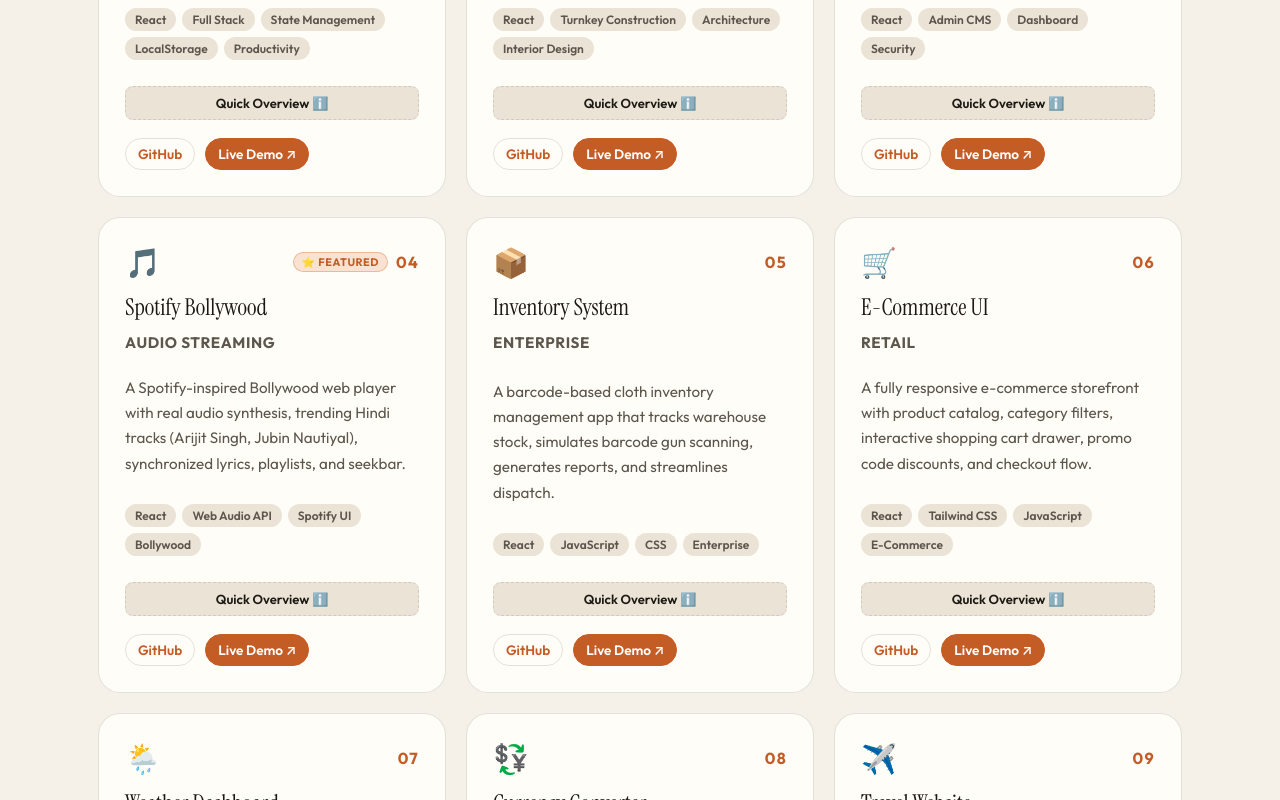
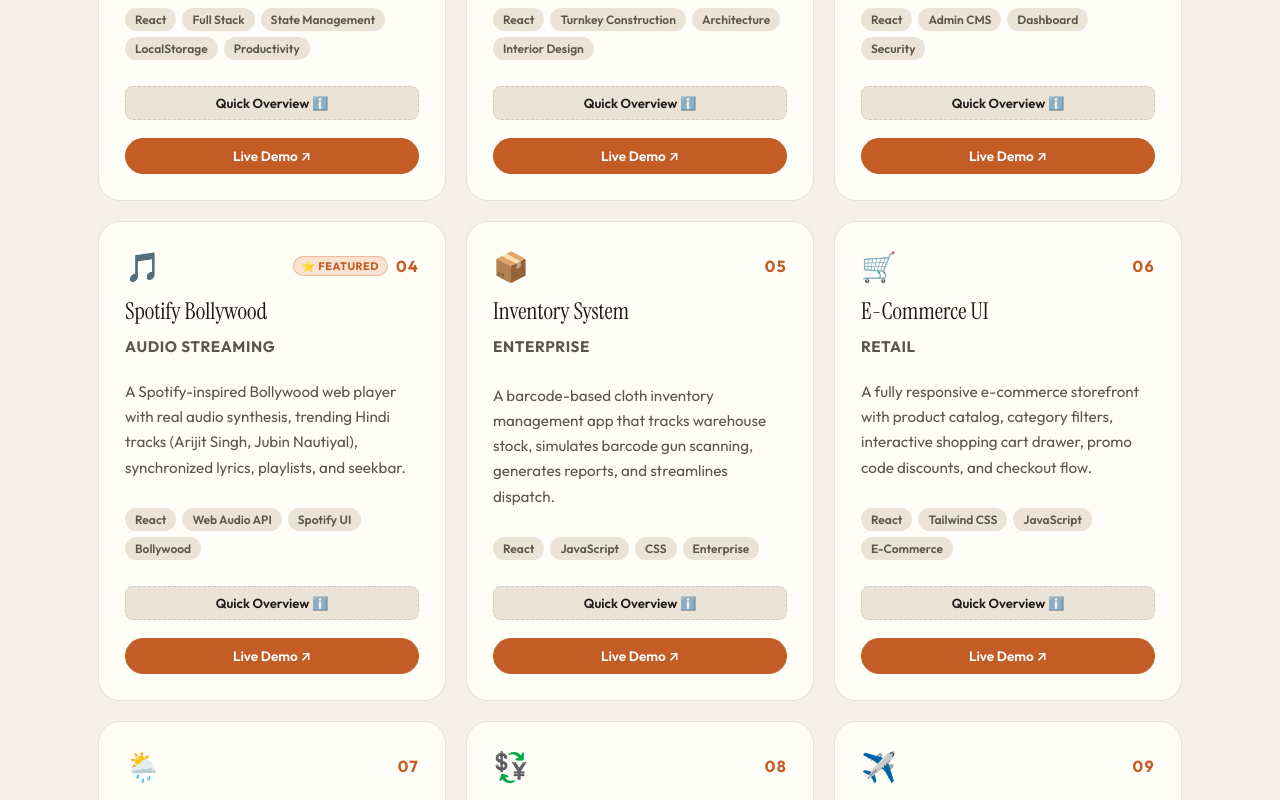
Before and after one commit to PrathamPanchal26/my-portfolio, a React (Create React App) app: page /projects in a window 1280 px wide. Shown: the part 900-1700 px from the top of the page. Built offline with nearby package versions, Linux system fonts and the light colour scheme.

Commit message:
Remove GitHub buttons from projects cards, modal overview, and demo viewer toolbar

```diff
--- a/src/App.css
+++ b/src/App.css
@@ -1879,6 +1879,9 @@ body::before {
   background: var(--accent) !important;
   color: #ffffff !important;
   border-color: var(--accent) !important;
+  flex: 1;
+  text-align: center;
+  padding: 8px 14px;
 }
 
 /* Project Modal */
--- a/src/demos/DemoViewer.js
+++ b/src/demos/DemoViewer.js
@@ -127,15 +127,6 @@ export default function DemoViewer() {
             <option value="currency-converter">💱 Currency Converter</option>
             <option value="travel-website">✈️ Travel Website</option>
           </select>
-
-          <a
-            href={demoMeta.github}
-            target="_blank"
-            rel="noreferrer"
-            className="demo-source-btn"
-          >
-            GitHub Code ↗
-          </a>
         </div>
       </header>
 
--- a/src/pages/Projects.js
+++ b/src/pages/Projects.js
@@ -340,15 +340,6 @@ function Projects() {
 
                 <div className="project-links">
                   <a
-                    href={project.github}
-                    target="_blank"
-                    rel="noreferrer"
-                    className="project-link"
-                    title="View Source on GitHub"
-                  >
-                    GitHub
-                  </a>
-                  <a
                     href={project.live}
                     target="_blank"
                     rel="noreferrer"
@@ -435,14 +426,6 @@ function Projects() {
               >
                 Launch Live Demo ↗
               </a>
-              <a
-                href={selectedModalProject.github}
-                target="_blank"
-                rel="noreferrer"
-                className="btn btn-secondary"
-              >
-                View GitHub Code ↗
-              </a>
             </div>
           </div>
         </div>
```
